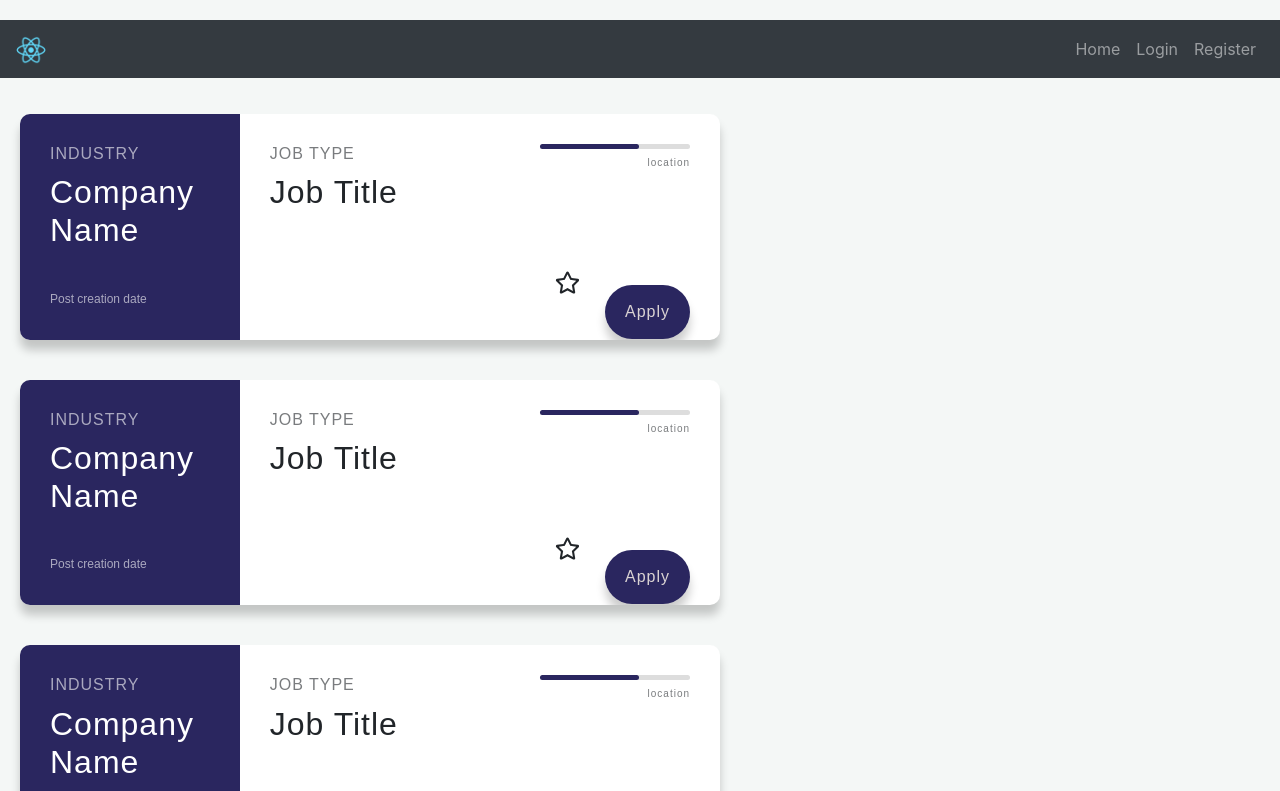
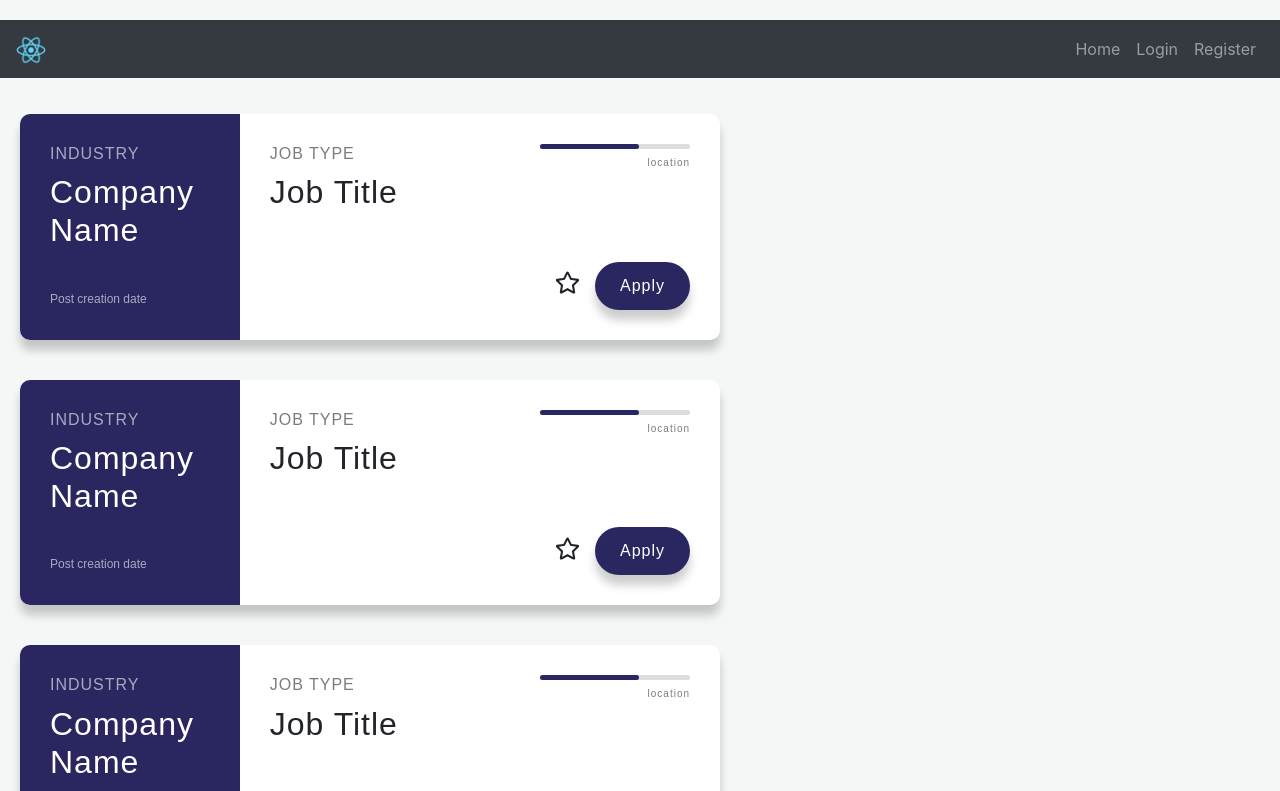
Before and after one commit to rola1174/ReactFrontEnd, a React (Create React App) app: page / in a window 1280 px wide. Shown: the top 791 px of the page. Built offline with nearby package versions, Linux system fonts and the light colour scheme; a web font is replaced by a local one.

Commit message:
fixed apply button design

```diff
--- a/src/pages/job_page/job_card/job_card.css
+++ b/src/pages/job_page/job_card/job_card.css
@@ -103,7 +103,7 @@
   letter-spacing: 1px;
 }
 
-.btn {
+.btn-Apply {
   background-color: #2A265F;
   border: 0;
   border-radius: 50px;
--- a/src/pages/job_page/job_card/job_card.js
+++ b/src/pages/job_page/job_card/job_card.js
@@ -41,7 +41,7 @@ export const JobCard = (props) => {
             <h6>Job type</h6>
             <h2>Job Title</h2>
           </div>
-          {token && user && user.role === "employer" ? (
+          {token && user && user.role === "Employer" ? (
             <>
               <AcceptJob jobId={props.id} />
               <RejectJob jobId={props.id} onJobRejected={() => handleSaveClick(false)} />
@@ -51,7 +51,7 @@ export const JobCard = (props) => {
               <div className="star-save" onClick={() => handleSaveClick(savedJob ? false : true)}>
                 {savedJob ? <FaStar key={props.id} color="orange" /> : <FaRegStar key={props.id} />}
               </div>
-              <button className="btn" onClick={handleApplyClick}>Apply</button>
+              <button className="btn-Apply" onClick={handleApplyClick}>Apply</button>
             </>
           )}
         </div>
```
